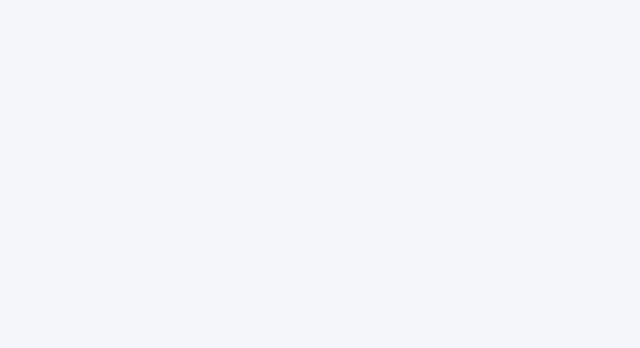
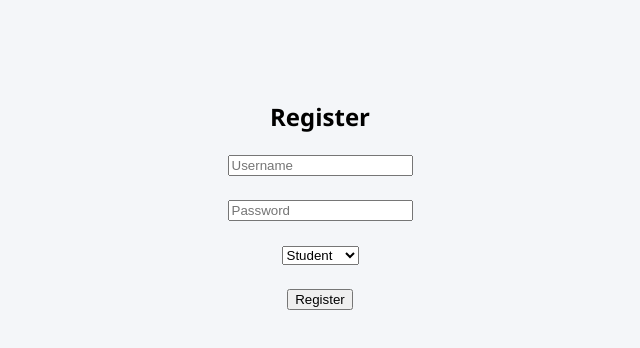
Before and after one commit to 93sachin/job-portal-frontend, a React (Create React App) app: page /register in a window 1280 px wide. Before the commit this address had no page. Shown: the top 348 px of the page, without its empty margins (320-960 px from the left). Built offline with nearby package versions, Linux system fonts and the light colour scheme.

Commit message:
add register page

```diff
--- a/src/App.js
+++ b/src/App.js
@@ -4,6 +4,7 @@ import Dashboard from "./Dashboard";
 import MyApplications from "./MyApplications";
 import RecruiterDashboard from "./RecruiterDashboard";
 import Login from "./Login";
+import Register from "./Register";
 
 // ================= PROTECTED ROUTE =================
 function ProtectedRoute({ children, allowedRole }) {
@@ -26,6 +27,9 @@ function App() {
 
       {/* Login Route */}
       <Route path="/" element={<Login />} />
+
+      {/* Register Route */}
+      <Route path="/register" element={<Register/>} />
 
       {/* Dashboard Route */}
       <Route
--- a/src/Login.js
+++ b/src/Login.js
@@ -61,6 +61,16 @@ return (
 
     <button onClick={handleLogin}>Login</button>
 
+    <p style={{marginTop:"15px"}}>
+      Don't have an account?{" "}
+      <span
+        style={{color:"blue",cursor:"pointer"}}
+        onClick={() => navigate("/register")}
+      >
+        Register
+      </span>
+    </p>
+
     <p>Welcome Back 👋</p>
   </div>
 </div>
--- /dev/null
+++ b/src/Register.js
@@ -0,0 +1,71 @@
+import React, { useState } from "react";
+
+function Register() {
+
+const [username,setUsername]=useState("")
+const [password,setPassword]=useState("")
+const [role,setRole]=useState("student")
+
+const handleRegister = async () => {
+
+const response = await fetch(
+"https://job-portal-backend-p580.onrender.com/api/register/",
+{
+method:"POST",
+headers:{
+"Content-Type":"application/json"
+},
+body:JSON.stringify({
+username,
+password,
+role
+})
+})
+
+if(response.ok){
+alert("Registered Successfully ✅")
+}else{
+alert("Registration Failed ❌")
+}
+
+}
+
+return (
+
+<div style={{textAlign:"center",marginTop:"100px"}}>
+
+<h2>Register</h2>
+
+<input
+placeholder="Username"
+onChange={(e)=>setUsername(e.target.value)}
+/>
+
+<br/><br/>
+
+<input
+type="password"
+placeholder="Password"
+onChange={(e)=>setPassword(e.target.value)}
+/>
+
+<br/><br/>
+
+<select onChange={(e)=>setRole(e.target.value)}>
+
+<option value="student">Student</option>
+<option value="recruiter">Recruiter</option>
+
+</select>
+
+<br/><br/>
+
+<button onClick={handleRegister}>Register</button>
+
+</div>
+
+)
+
+}
+
+export default Register;
```
